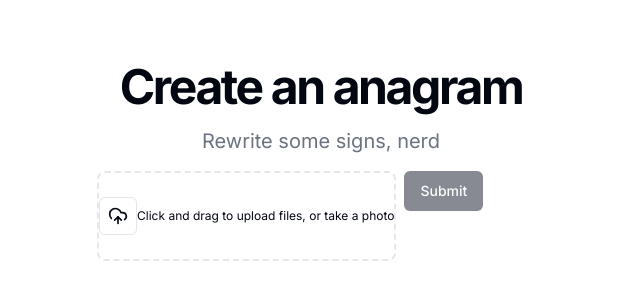
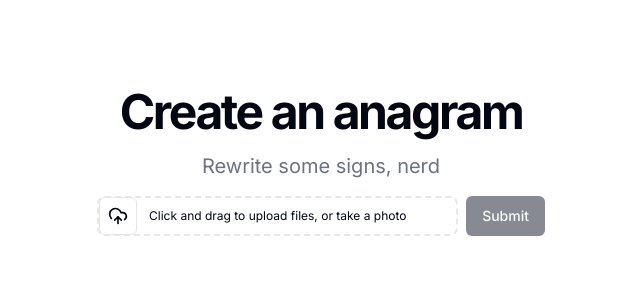
Before and after one commit to morrilet/grammy, a Next.js app: page / in a window 1280 px wide. Shown: the part 230-530 px from the top of the page, without its empty margins (319-959 px from the left). Built offline with nearby package versions, Linux system fonts and the light colour scheme.

Commit message:
Style improvements

```diff
--- a/components/component/image-upload.tsx
+++ b/components/component/image-upload.tsx
@@ -9,13 +9,17 @@ import { useCallback, useState, useEffect } from "react";
 import { FileRejection, useDropzone } from "react-dropzone";
 import { Input } from "../ui/input";
 
-const ImageIcon = <FileImage size={40} className={"fill-purple-600"} />
-
 type ImageUploadProps = {
   onAcceptFile?: (file: File) => void
 }
+const maxFilenameCharacters = 20;
 
-export function ImageUpload(props: ImageUploadProps) {
+const classes = {
+  label: "h-full relative flex flex-col items-start justify-center w-full border-2 border-gray-300 rounded-lg cursor-pointer bg-gray-50 hover:bg-gray-100",
+  icon: "text-center flex items-center",
+}
+
+export function ImageUpload(props: ImageUploadProps & React.HTMLAttributes<HTMLDivElement>) {
   const [uploadedFiles, setUploadedFiles] = useState<File[]>([]);
   const [errors, setErrors] = useState<String[]>([]);
 
@@ -56,23 +60,23 @@ export function ImageUpload(props: ImageUploadProps) {
       'image/jpeg': [],
       'image/png': []
     },
-    maxSize: 20*1000*1000 // 20 MB - this is the limit provided by Gemini
+    maxSize: 20 * 1000 * 1000 // 20 MB - this is the limit provided by Gemini
   });
 
   return (
-    <div>
+    <div {...props} className={"items-stretch " + props['className']}>
       {uploadedFiles.length == 0 && (
-        <div>
+        <div className="h-full">
           <label
             {...getRootProps()}
-            className="relative flex flex-col items-center justify-center w-full py-6 border-2 border-gray-300 border-dashed rounded-lg cursor-pointer bg-gray-50 hover:bg-gray-100 "
+            className={classes.label + " border-dashed"}
           >
-            <div className=" text-center flex items-center">
-              <div className=" border p-2 rounded-md max-w-min mx-auto">
+            <div className={classes.icon}>
+              <div className="border p-2 rounded-md max-w-min mx-auto">
                 <UploadCloud size={20} />
               </div>
 
-              <p className="text-xs text-gray-500">
+              <p className="px-3 text-xs text-gray-500">
                 Click and drag to upload files, or take a photo
               </p>
             </div>
@@ -90,39 +94,38 @@ export function ImageUpload(props: ImageUploadProps) {
       )}
 
       {uploadedFiles.length > 0 && (
-        <div>
-          <p className="font-medium my-2 mt-6 text-muted-foreground text-sm">
-            Uploaded Files
-          </p>
-          <div className="space-y-2 pr-3">
+        <div className="h-full">
           {uploadedFiles.map((file) => {
             return (
-                <div
+              <label
                 key={file.lastModified}
-                  className="flex justify-between gap-2 rounded-lg overflow-hidden border border-slate-100 group hover:pr-0 pr-2 hover:border-slate-300 transition-all"
+                {...getRootProps()}
+                className={classes.label}
               >
-                  <div className="flex items-center flex-1 p-2">
-                    <div className="text-white">
-                      {ImageIcon}
+                <div className={classes.icon}>
+                  <div className="px-2 rounded-md max-w-min mx-auto">
+                    <FileImage size={30} />
                   </div>
+
                   <div className="w-full ml-2 space-y-1">
                     <div className="text-sm flex justify-between">
                       <p className="text-muted-foreground ">
-                          {file.name.slice(0, 25)}
+                        {file.name.slice(0, maxFilenameCharacters)}
+                        {file.name.length > maxFilenameCharacters ? '...' : ''}
                       </p>
                     </div>
                   </div>
-                  </div>
+
                   <button
-                    onClick={() => removeFile(file)}
-                    className="bg-red-500 text-white transition-all items-center justify-center px-2 hidden group-hover:flex"
+                    onClick={(e) => { e.stopPropagation(); removeFile(file) }}
+                    className="bg-red-500 text-white items-center justify-center px-2"
                   >
                     <X size={20} />
                   </button>
                 </div>
+              </label>
             );
           })}
-          </div>
         </div>
       )}
 
--- a/components/component/landing-page.tsx
+++ b/components/component/landing-page.tsx
@@ -215,8 +215,8 @@ export function LandingPage() {
   }
 
   return (
-    <div className="flex flex-col min-h-[100dvh] items-center justify-center bg-background px-4 py-12 sm:px-6 lg:px-8">
-      <div className="mx-auto max-w-md w-full space-y-4 text-center">
+    <div className="flex flex-col min-h-[100dvh] justify-center bg-background px-4 py-12 sm:px-6 lg:px-8">
+      <div className="flex-row mx-auto max-w-md w-full space-y-4 text-center">
         <h1 className="text-3xl font-bold tracking-tighter text-foreground sm:text-4xl md:text-5xl">
           Create an anagram
         </h1>
--- a/components/component/upload-form.tsx
+++ b/components/component/upload-form.tsx
@@ -15,12 +15,12 @@ export function UploadForm(props: UploadFormProps) {
     }
 
     return (
-        <form onSubmit={handleSubmit} className="flex w-full max-w-md gap-2">
-            <ImageUpload onAcceptFile={(file: File) => {setFile(file)}}/>
+        <form onSubmit={handleSubmit} className="flex flex-space w-full items-stretch max-w-md gap-2">
+            <ImageUpload className="grow h-10" onAcceptFile={(file: File) => {setFile(file)}}/>
             <Button
                 disabled={file == null}
                 type="submit"
-                className="inline-flex h-10 items-center justify-center rounded-md bg-primary px-4 text-sm font-medium text-primary-foreground shadow-sm transition-colors hover:bg-primary/90 focus:outline-none focus:ring-1 focus:ring-primary"
+                className="inline-flex shrink-0 h-10 items-center justify-center rounded-md bg-primary px-4 text-sm font-medium text-primary-foreground shadow-sm transition-colors hover:bg-primary/90 focus:outline-none focus:ring-1 focus:ring-primary"
             >
                 Submit
             </Button>
```
Lines whose indentation alone changed are shown as unchanged.
